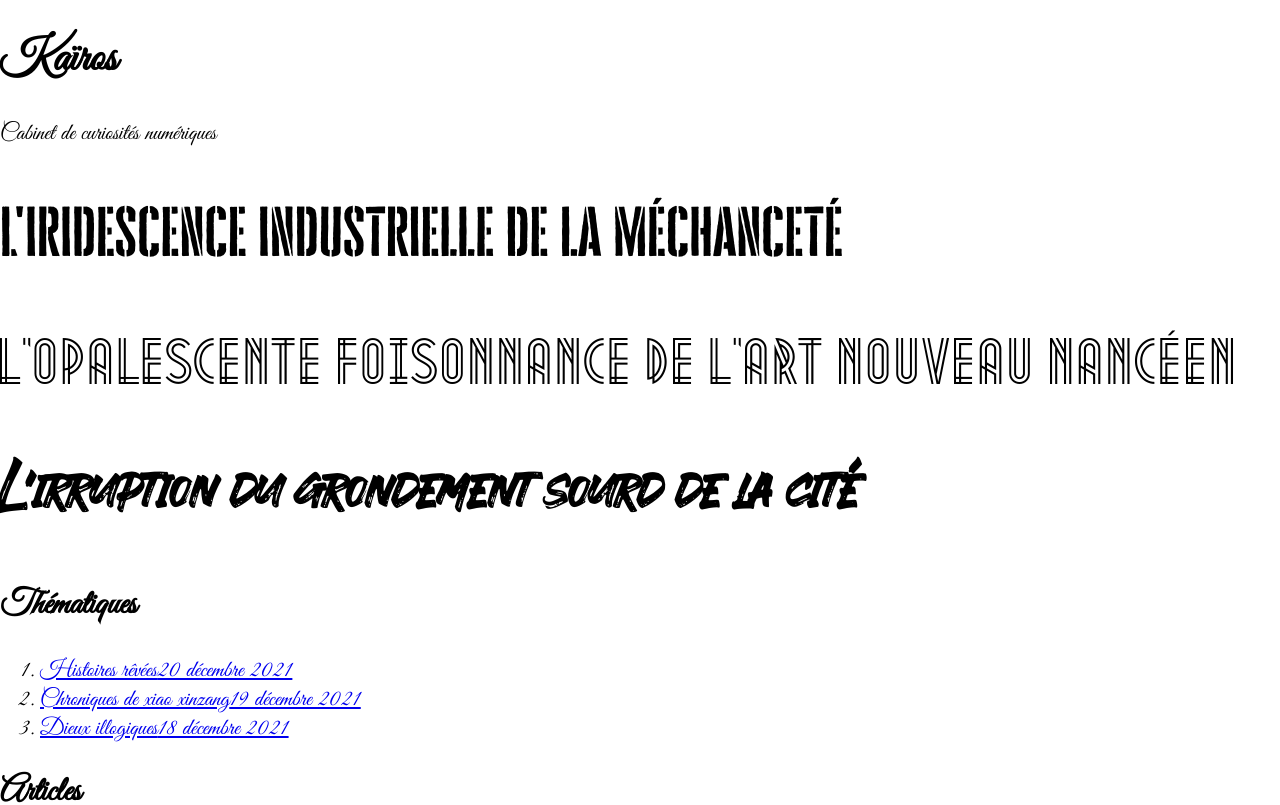
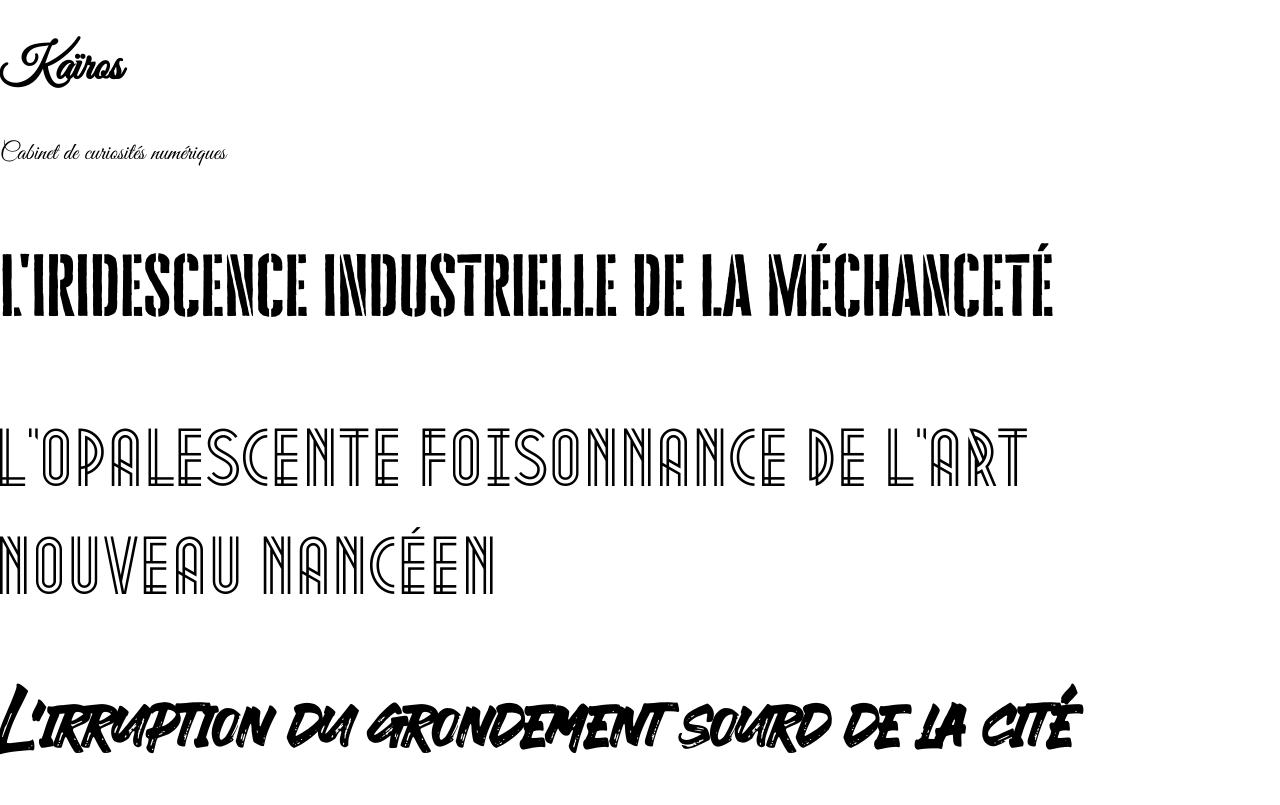
Before and after one commit to kairos666/indie-blog, a Next.js app: page / in a window 1280 px wide. Shown: the top 805 px of the page. Built offline with nearby package versions, Linux system fonts and the light colour scheme.

Commit message:
fluidly clamped px for font-size

```diff
--- /dev/null
+++ b/styles/_util-functions.scss
@@ -0,0 +1,26 @@
+@use "sass:math";
+
+@function strip-unit($number) {
+    @if type-of($number) == 'number' and not unitless($number) {
+      @return math.div($number, ($number * 0 + 1));
+    }
+
+    @return $number;
+}
+
+@function fluid-px-range($start, $end, $min-width, $max-width) {
+    @if $start < 0 or $end < 0 or $min-width < 0 or $max-width < 0 {
+        @error '🔴 fluid-clamp() parameters should be positive values';
+    }
+    @if unit($start) != 'px' or unit($end) != 'px' or unit($min-width) != 'px' or unit($max-width) != 'px' {
+        @error '🔴 fluid-clamp() parameters should be px values';
+    }
+    $slope: math.div(($end - $start), ($max-width - $min-width));
+    $intercept: $end - ($slope * $max-width);
+
+    @return unquote("#{ $slope * 100vw } + #{ $intercept }");
+}
+
+@function fluid-clamp($start, $end, $min-width, $max-width) {
+    @return unquote("clamp(#{ $start }, #{ fluid-px-range($start, $end, $min-width, $max-width) }, #{ $end })");
+}
--- a/styles/globals.scss
+++ b/styles/globals.scss
@@ -1,6 +1,7 @@
 @import "variables";
 @import "fonts";
 @import "breakpoints-mixin";
+@import "util-functions";
 
 @import "root";
 
@@ -12,8 +13,8 @@ body {
     // font-family: 'Quicksand', sans-serif;
     // SC fonts
     font-family: 'Great Vibes', cursive;
-
-    font-size: 1.2rem;
+    font-size: fluid-clamp(16px, 24px, 500px, 1000px);
+    line-height: 1.5;
 }
 
 footer {
```
